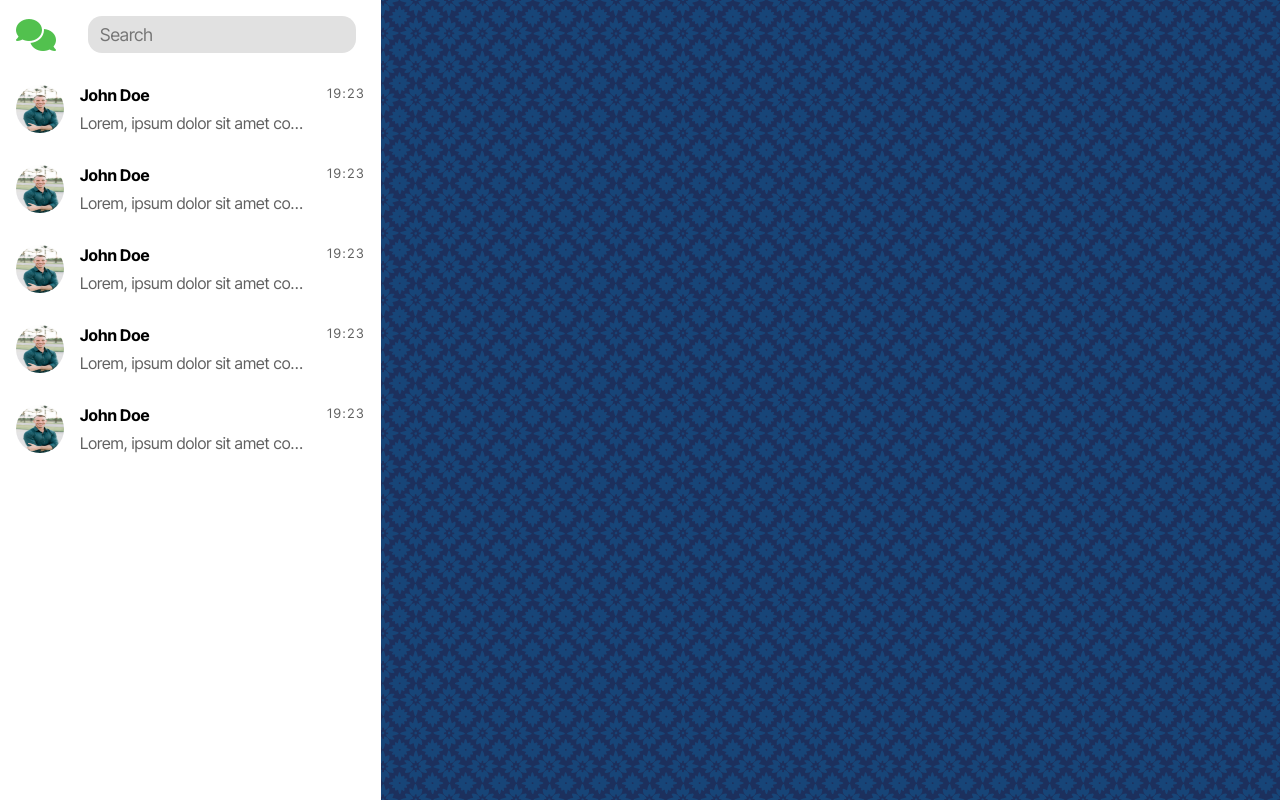
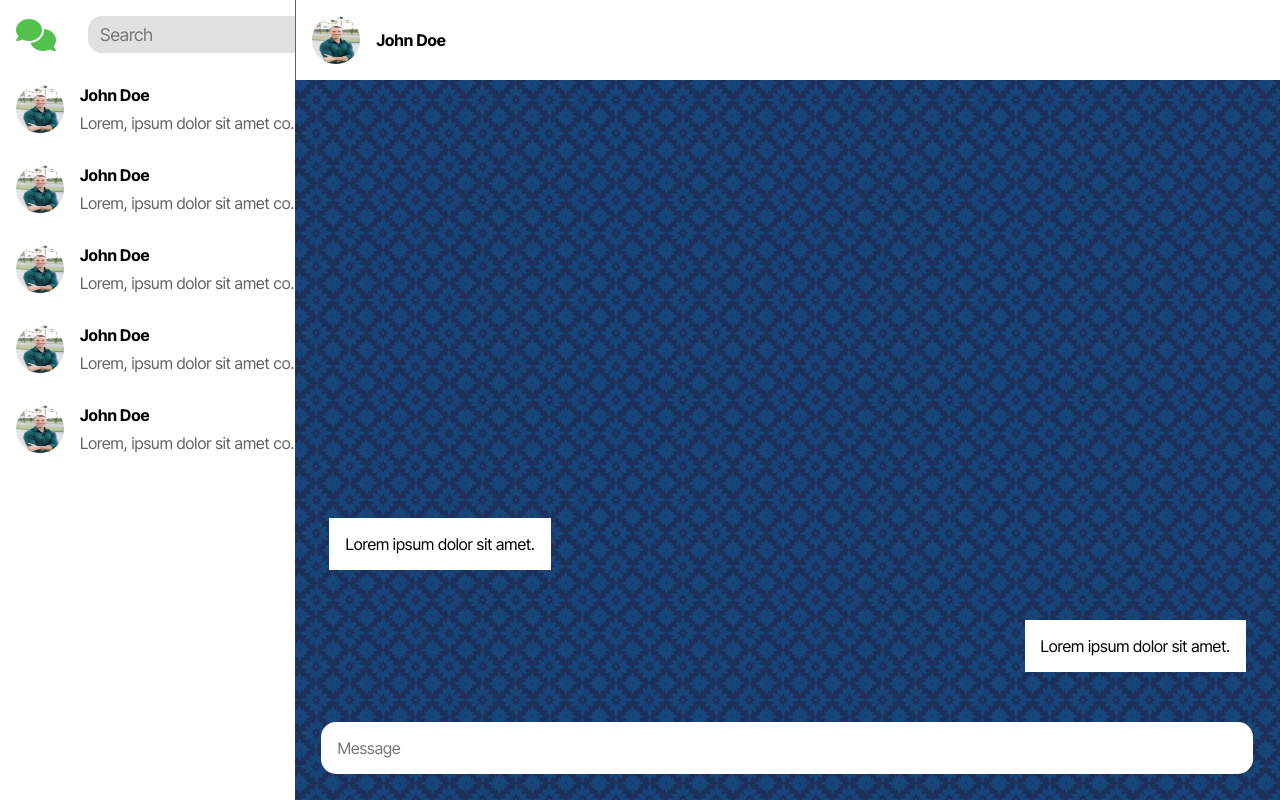
Before and after one commit to stargazer741/chatapp-ui, a plain HTML site: page main.html in a window 1280 px wide. Drawn offline with Linux system fonts and the light colour scheme.

Commit message:
message window (#3)
* login page

* left menu

* message window

```diff
--- a/main-page-style.css
+++ b/main-page-style.css
@@ -31,6 +31,13 @@
     box-sizing: border-box;
 }
 
+
+main {
+    display: flex;
+    width: 100%;
+}
+
+
 body {
     background-image: url("images/bg.webp");
     height: 100vh;
@@ -48,6 +55,9 @@ body {
 #container #left-menu {
     background-color: var(--white);
     padding: 1rem;
+
+
+    width: 30vw;
 
 
     display: flex;
@@ -148,3 +158,87 @@ body {
     font-size: small;
     letter-spacing: 0.1rem;
 }
+
+
+#chat-screen {
+    position: relative;
+    flex-grow: 8;
+
+    width: 100%;
+}
+
+#chat-screen .top-bar {
+    background-color: var(--white);
+    display: flex;
+    width: 100%;
+
+
+    padding: 1rem;
+
+    border-left: 1px solid var(--text-secondary);
+}
+
+.bar-profile-container {
+    display: flex;
+    align-items: center;
+    column-gap: 1rem;
+
+
+}
+
+.bar-profile-container .bar-pp {
+    width: 48px;
+    height: 48px;
+
+    border-radius: 100%;
+}
+
+.bar-profile-container .bar-name {
+    font-size: 1rem;
+}
+
+.msg-container {
+    position: absolute;
+    bottom: 0;
+
+    width: 100%;
+
+    /* display: flex;
+    align-items: center;
+    justify-content: space-around; */
+
+
+}
+
+.msg-container .msg {
+    display: inline-block;
+    background-color: var(--white);
+    padding: 1rem;
+
+    margin: 1.5rem 2rem;
+}
+
+.msg-container .msg.right {
+    position: relative;
+    right: 0;
+    text-align: right;
+    float: right;
+}
+
+.msg-container #messageInput {
+    width: calc(100% - 5%);
+    margin: 1.5rem;
+    padding: 1rem;
+
+    font-family: inherit;
+    font-size: 1rem;
+    font-weight: 400;
+
+    border: none;
+    border-radius: 15px;
+}
+
+
+.msg-container #messageInput:focus {
+    outline: none;
+}
--- a/main.html
+++ b/main.html
@@ -148,6 +148,36 @@
           </div>
         </div> -->
       </section>
+
+
+      <section id="chat-screen">
+        <div class="top-bar">
+          <div class="bar-profile-container">
+            <img class="bar-pp" src="images/john.jpg" alt="john">
+            <h1 class="bar-name">John Doe</h1>
+          </div>
+        </div>
+
+        <!-- <div class="msg-container">
+          <div class="msg">Lorem ipsum dolor sit amet.</div>
+          <div class="msg">Lorem ipsum dolor sit amet.</div>
+        </div> -->
+
+        <table class="msg-container">
+          <tr>
+            <td><div class="msg left">Lorem ipsum dolor sit amet.</div></td>
+          </tr>
+
+          <tr>
+            <td><div class="msg right">Lorem ipsum dolor sit amet.</div></td>
+          </tr>
+
+          <tr>
+            <td><input type="text" name="msg-input" id="messageInput" placeholder="Message"></td>
+          </tr>
+        </table>
+      </section>
+
     </main>
   </body>
 </html>
```
